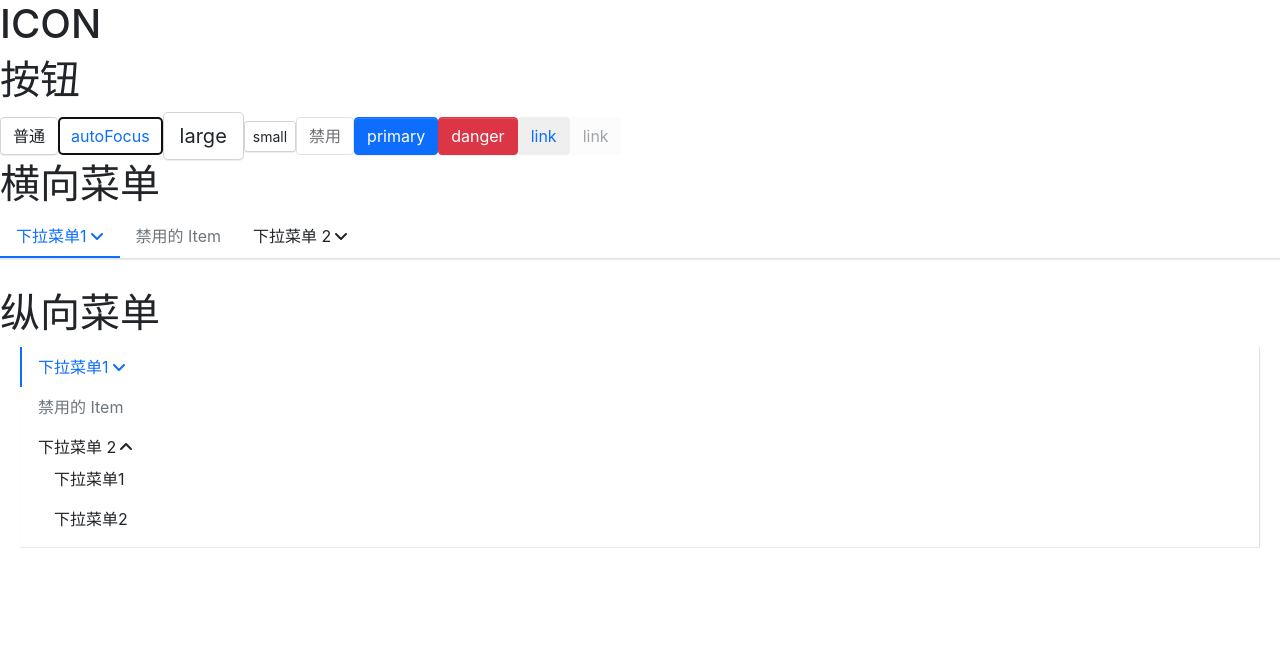
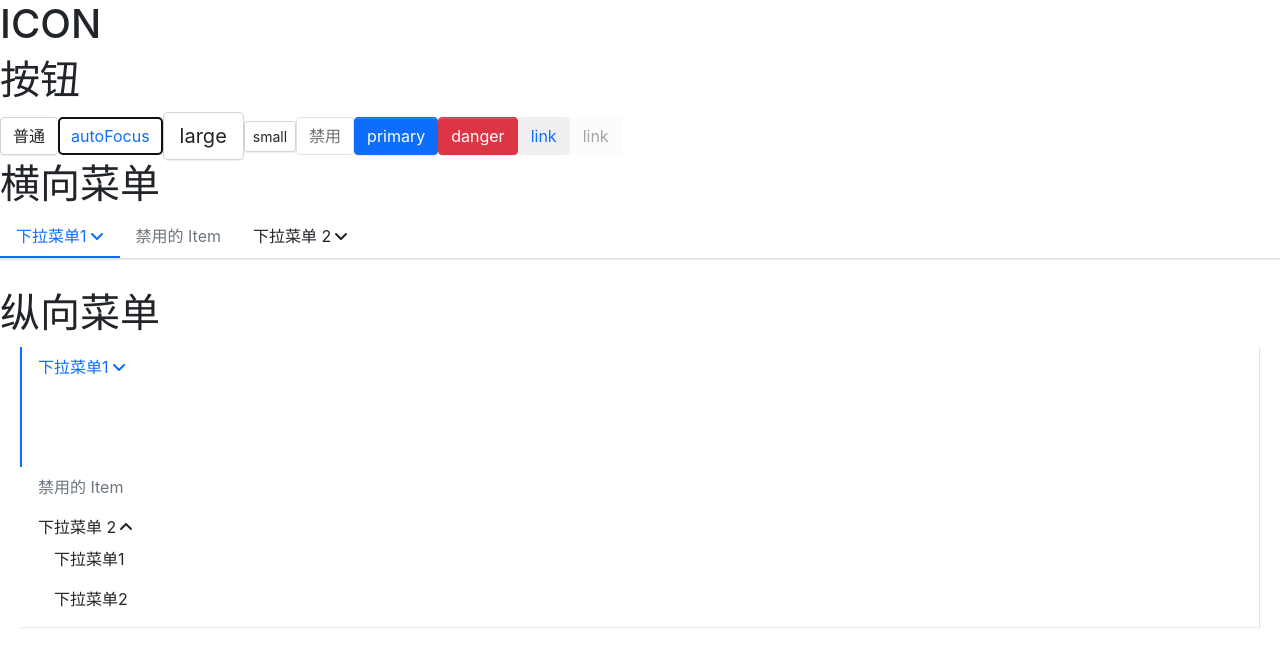
Before and after one commit to bianliuzhu/an-ui, a React (Create React App) app: page / in a window 1280 px wide. Shown: the top 646 px of the page. Built offline with nearby package versions, Linux system fonts and the light colour scheme.

Commit message:
feat: 添加transition组件

```diff
--- a/package.json
+++ b/package.json
@@ -19,6 +19,7 @@
 		"react": "^17.0.2",
 		"react-dom": "^17.0.2",
 		"react-scripts": "5.0.0",
+		"react-transition-group": "^4.3.0",
 		"typescript": "^4.5.5",
 		"web-vitals": "^2.1.4"
 	},
@@ -50,6 +51,7 @@
 	"devDependencies": {
 		"@commitlint/cli": "^16.2.1",
 		"@commitlint/config-conventional": "^16.2.1",
+		"@types/react-transition-group": "^4.2.3",
 		"@typescript-eslint/eslint-plugin": "^5.12.1",
 		"@typescript-eslint/parser": "^5.12.1",
 		"eslint": "^8.9.0",
--- a/src/components/Menu/_style.scss
+++ b/src/components/Menu/_style.scss
@@ -53,10 +53,12 @@
 		}
 	}
 	.viking-submenu {
-		display: none;
+		opacity: 0;
+		// display: none;
 		list-style: none;
 		padding-left: 0;
 		white-space: nowrap;
+		transition: opacity 0.3s ease-in-out;
 		// transition: $menu-transition;
 		.menu-item {
 			padding: $menu-item-padding-y $menu-item-padding-x;
@@ -71,6 +73,7 @@
 	}
 	.viking-submenu.menu-opened {
 		display: block;
+		opacity: 1;
 	}
 }
 
--- a/src/components/Menu/subMenu.tsx
+++ b/src/components/Menu/subMenu.tsx
@@ -3,10 +3,11 @@
  * @Author: Gleason
  * @Date: 2022-02-21 21:37:06
  * @LastEditors: Gleason
- * @LastEditTime: 2022-02-27 19:13:14
+ * @LastEditTime: 2022-02-27 21:01:07
  */
 import React, { useState, useContext, FunctionComponentElement } from "react";
 import classNames from "classnames";
+import { CSSTransition } from "react-transition-group";
 import { MenuContext } from "./menu";
 import { MenuItemProps } from "./menuItem";
 import Icon from "components/Icon/icon";
@@ -75,7 +76,11 @@ const SubMenu: React.FC<SubMenuProps> = (props) => {
 				throw new Error("⚠️警告：传入组件非 MenuItem 类型");
 			}
 		});
-		return <ul className={subMenuClasses}>{childrenConponent}</ul>;
+		return (
+			<CSSTransition in={menuOpen} timeout={300} classNames="zoo-in-top" appear>
+				<ul className={subMenuClasses}>{childrenConponent}</ul>
+			</CSSTransition>
+		);
 	};
 	return (
 		<li key={index} className={classes} {...hoverEvent}>
```
Also changed, not shown: src/components/Transition/transition.tsx (added, +39 -0 lines), 1 other file (tests, documents, lock files or other folders).
